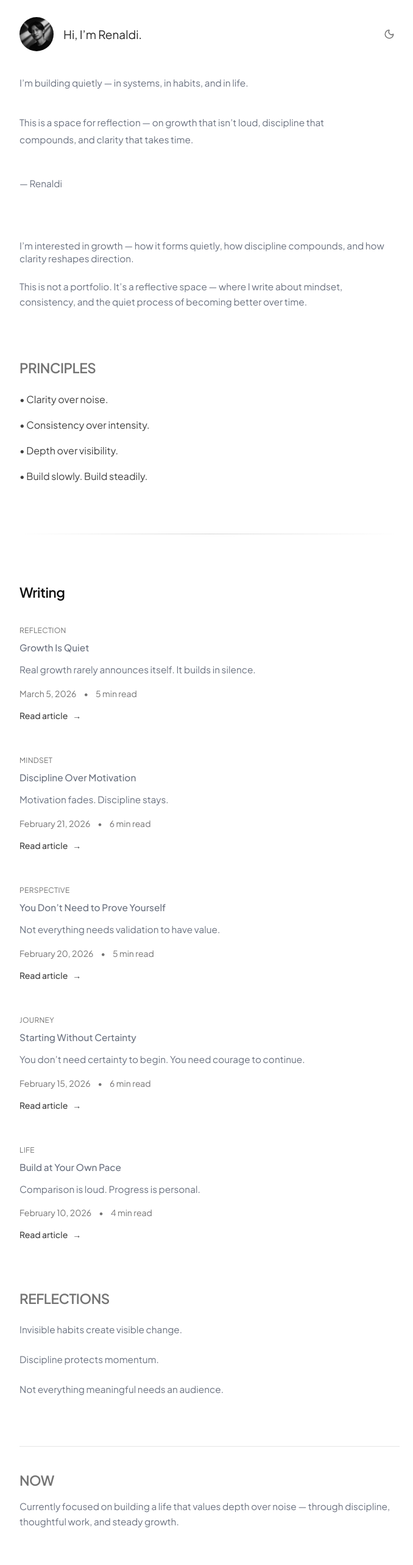
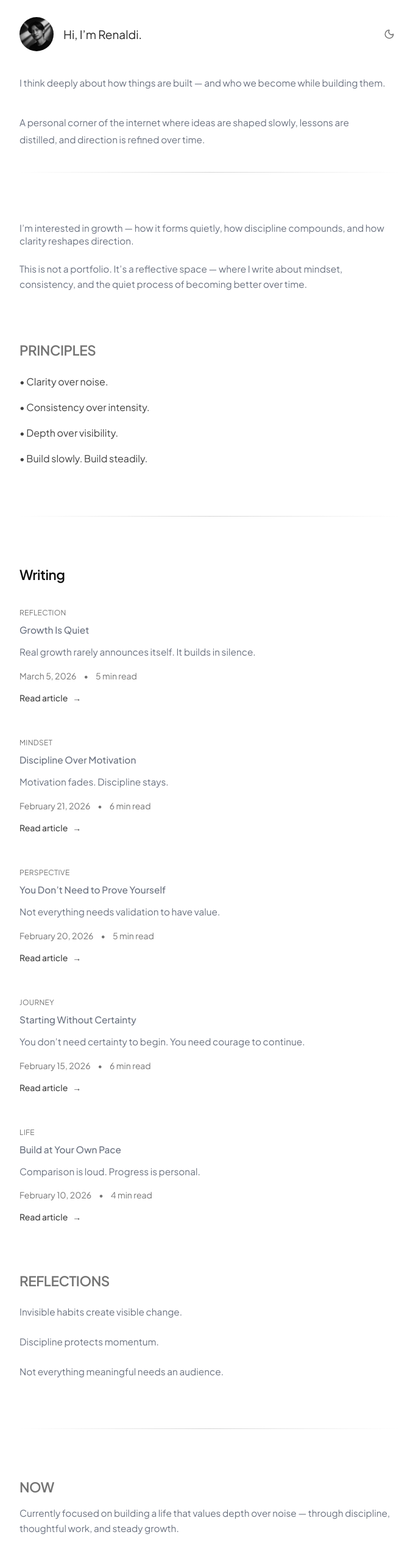
Before and after one commit to renaldimohamad/renaldi-dev, a Next.js app: page / in a window 1280 px wide. Shown: the part 100-2666 px from the top of the page at 61% size, without its empty margins (296-974 px from the left). Built offline with nearby package versions, Linux system fonts and the light colour scheme.

Commit message:
✨feature: fixing layout and content hero section

```diff
--- a/app/page.tsx
+++ b/app/page.tsx
@@ -154,9 +154,13 @@ export default function Home() {
           </section>
         </Reveal>
 
+        <Reveal delay={350}>
+          <div className="h-px bg-gradient-to-r from-transparent via-neutral-300 dark:via-neutral-700 to-transparent" />
+        </Reveal>
+
         {/* NOW */}
         <Reveal delay={350}>
-          <section className="pt-10 border-t border-neutral-200 dark:border-neutral-800">
+          <section className="pt-0 border-neutral-200 dark:border-neutral-800">
             <h2 className="text-sm uppercase tracking-widest text-neutral-500 dark:text-neutral-500 mb-4">
               {t.nowTitle}
             </h2>
--- a/components/Hero.tsx
+++ b/components/Hero.tsx
@@ -1,6 +1,7 @@
 import Image from "next/image";
 import ThemeToggle from "./ThemeToggle";
 import LanguageToggle from "./LanguageToggle";
+import Reveal from "./Reveal";
 
 export default function Hero() {
   return (
@@ -40,19 +41,24 @@ export default function Hero() {
       </div>
 
       <p className="text-[19px] md:text-[20px] leading-[1.5] font-normal text-neutral-800 dark:text-neutral-100">
-        I’m building quietly — in systems, in habits, and in life.
+        I think deeply about how things are built — and who we become while
+        building them.
       </p>
 
       <p className="text-[16px] leading-[1.8] text-neutral-600 dark:text-neutral-400 max-w-xl">
-        This is a space for reflection — on growth that isn’t loud, discipline
-        that compounds, and clarity that takes time.
+        A personal corner of the internet where ideas are shaped slowly, lessons
+        are distilled, and direction is refined over time.
       </p>
 
-      <div className="pt-2">
+      {/* <div className="pt-2">
         <p className="text-neutral-400 dark:text-neutral-500 text-sm">
           — Renaldi
         </p>
-      </div>
+      </div> */}
+
+      <Reveal delay={200}>
+        <div className="h-px bg-gradient-to-r from-transparent via-neutral-300 dark:via-neutral-700 to-transparent" />
+      </Reveal>
     </section>
   );
 }
```
